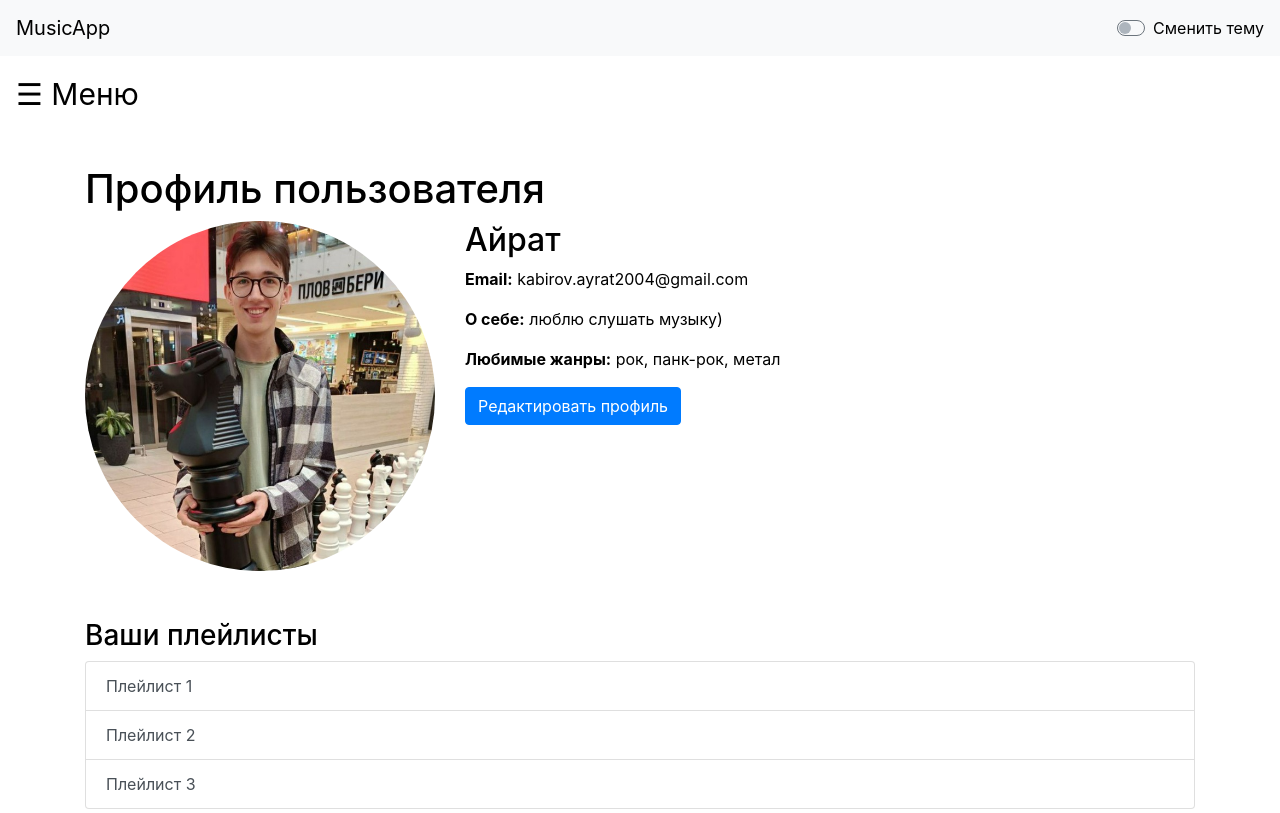
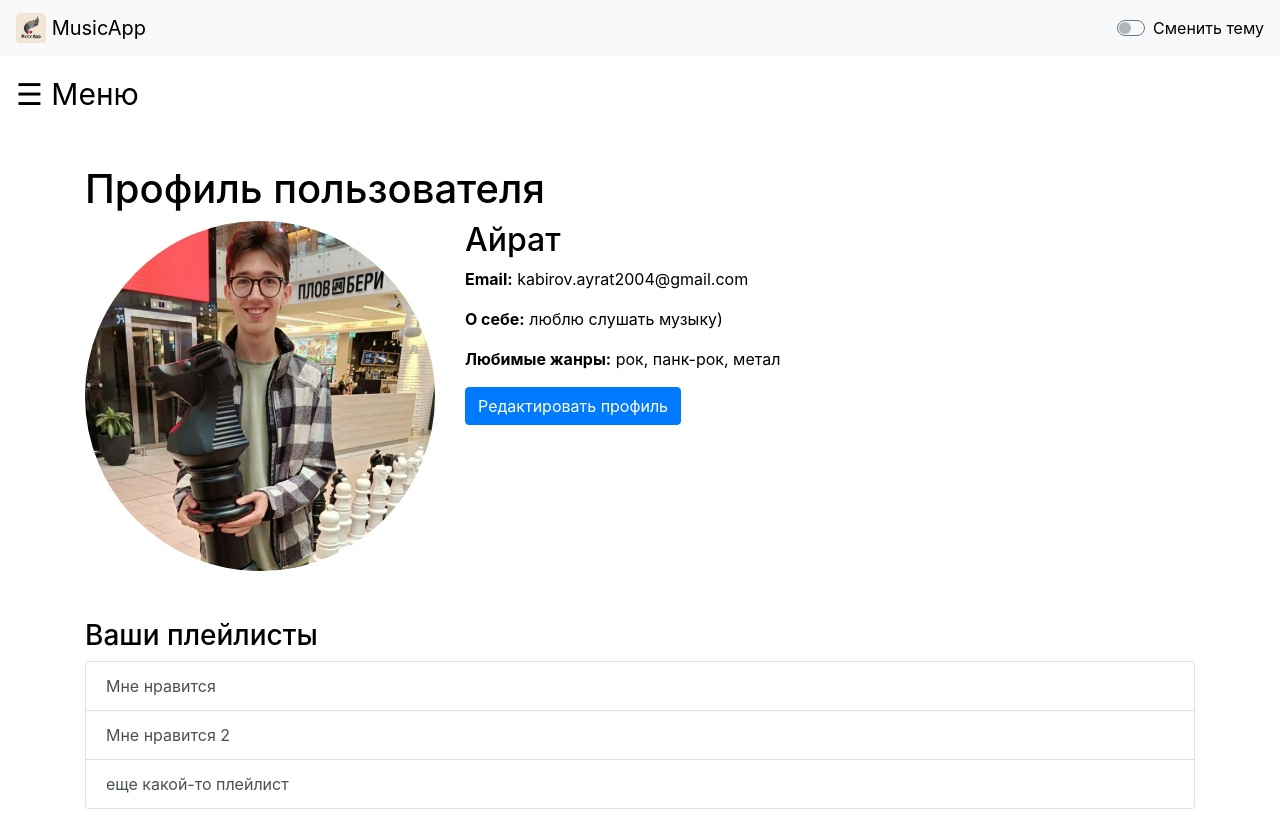
Before and after one commit to KabAyrat/MusicPlayer, a plain HTML site: page profile.html in a window 1280 px wide. Shown: the top 813 px of the page. Drawn offline with nearby package versions, Linux system fonts and the light colour scheme.

Commit message:
добавил логотип в шапку и в навигационную панель

```diff
--- a/profile.html
+++ b/profile.html
@@ -5,13 +5,17 @@
     <meta name="viewport" content="width=device-width, initial-scale=1.0">
     <title>Profile</title>
     <link href="https://stackpath.bootstrapcdn.com/bootstrap/4.5.2/css/bootstrap.min.css" rel="stylesheet">
+    <link rel="icon" href="src/photos/logo.png" type="image/icon type">
     <link rel="stylesheet" href="/styles/style.css">
 </head>
 <body class="light-theme">
 
     <!-- навигационная панель -->
     <nav class="navbar navbar-expand-lg">
-        <a class="navbar-brand" href="index.html">MusicApp</a>
+        <a class="navbar-brand" href="index.html">
+            <img src="src/photos/logo.png" width="30" height="30" class="d-inline-block align-top" alt="Logo">
+            MusicApp
+        </a>
         <button class="navbar-toggler" type="button" data-toggle="collapse" data-target="#navbarNav" aria-controls="navbarNav" aria-expanded="false" aria-label="Toggle navigation">
             <span class="navbar-toggler-icon"></span>
         </button>
@@ -56,9 +60,9 @@
                     <div class="col-md-12">
                         <h3>Ваши плейлисты</h3>
                         <div class="list-group">
-                            <a href="#" class="list-group-item list-group-item-action">Плейлист 1</a>
-                            <a href="#" class="list-group-item list-group-item-action">Плейлист 2</a>
-                            <a href="#" class="list-group-item list-group-item-action">Плейлист 3</a>
+                            <a href="#" class="list-group-item list-group-item-action">Мне нравится</a>
+                            <a href="#" class="list-group-item list-group-item-action">Мне нравится 2</a>
+                            <a href="#" class="list-group-item list-group-item-action">еще какой-то плейлист</a>
                         </div>
                     </div>
                 </div>
```
Also changed, not shown: index.html (+7 -1 lines), login.html (+7 -3 lines), src/photos/logo.png (added). Lines whose indentation alone changed are shown as unchanged.
